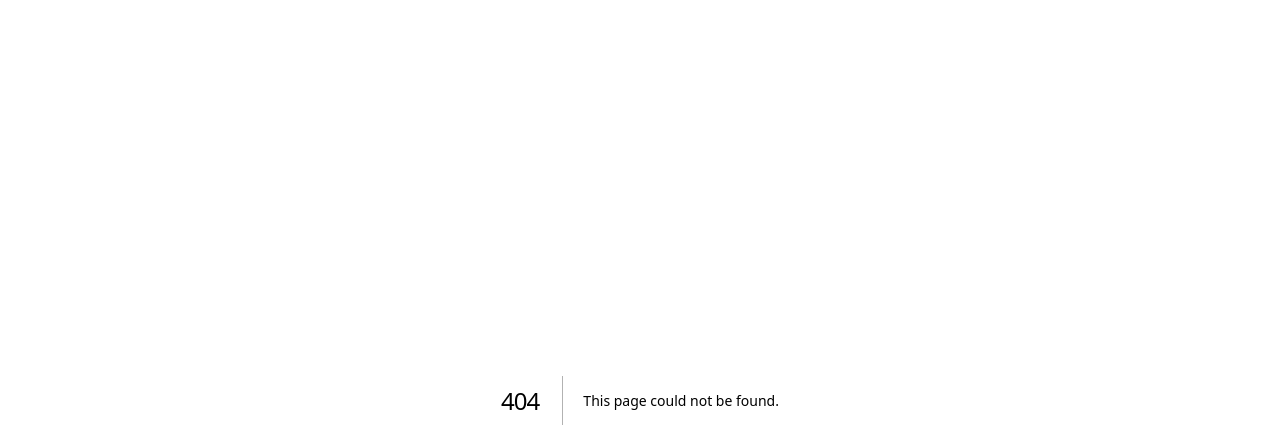
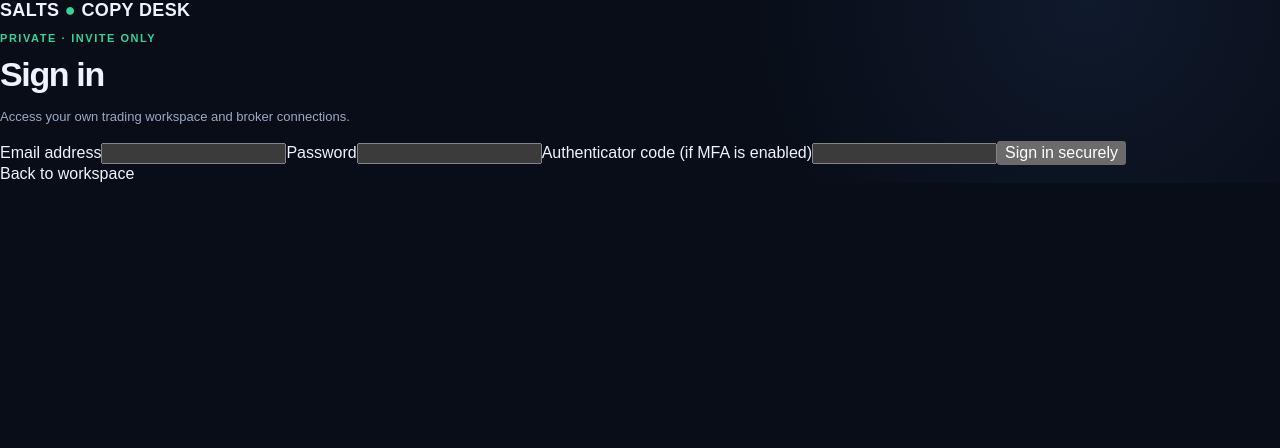
Before and after one commit to undaviyabrijesh-sys/Copytrading-by-Salts, a Next.js app in the folder apps/web/: page /login in a window 1280 px wide. Before the commit this address had no page. Shown: the top 448 px of the page. Built offline with nearby package versions, Linux system fonts and the light colour scheme.

Commit message:
Add invite-only sign-in page with optional MFA challenge

```diff
--- /dev/null
+++ b/apps/web/app/login/page.tsx
@@ -0,0 +1,49 @@
+"use client";
+
+import { FormEvent, useState } from "react";
+
+export default function LoginPage() {
+  const [email, setEmail] = useState("");
+  const [password, setPassword] = useState("");
+  const [totpCode, setTotpCode] = useState("");
+  const [error, setError] = useState("");
+  const [busy, setBusy] = useState(false);
+
+  async function submit(event: FormEvent<HTMLFormElement>) {
+    event.preventDefault();
+    setBusy(true);
+    setError("");
+    try {
+      const response = await fetch("/api/v1/auth/login", {
+        method: "POST",
+        credentials: "include",
+        headers: { "content-type": "application/json" },
+        body: JSON.stringify({ email, password, ...(totpCode ? { totpCode } : {}) })
+      });
+      const data = await response.json();
+      if (!response.ok) throw new Error(data.error ?? "Sign-in failed.");
+      window.location.href = "/";
+    } catch (err) {
+      setError(err instanceof Error ? err.message : "Unable to sign in.");
+    } finally {
+      setBusy(false);
+    }
+  }
+
+  return <main className="auth-wrap">
+    <section className="auth-card">
+      <div className="brand">SALTS <span>●</span> COPY DESK</div>
+      <p className="eyebrow">PRIVATE · INVITE ONLY</p>
+      <h1>Sign in</h1>
+      <p className="sub">Access your own trading workspace and broker connections.</p>
+      <form onSubmit={submit} className="auth-form">
+        <label>Email address<input autoComplete="username" type="email" required maxLength={254} value={email} onChange={e => setEmail(e.target.value)} /></label>
+        <label>Password<input autoComplete="current-password" type="password" required value={password} onChange={e => setPassword(e.target.value)} /></label>
+        <label>Authenticator code <span className="muted-inline">(if MFA is enabled)</span><input inputMode="numeric" autoComplete="one-time-code" pattern="[0-9]{6}" maxLength={6} value={totpCode} onChange={e => setTotpCode(e.target.value)} /></label>
+        {error && <div className="form-error">{error}</div>}
+        <button className="primary-button" disabled={busy}>{busy ? "Signing in…" : "Sign in securely"}</button>
+      </form>
+      <a className="text-link" href="/">Back to workspace</a>
+    </section>
+  </main>;
+}
```
